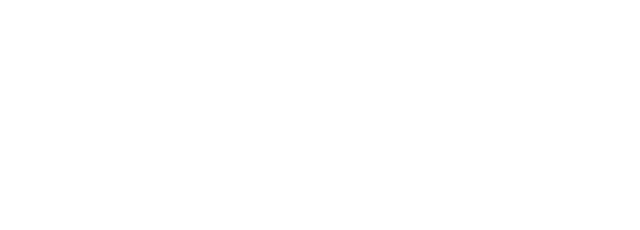
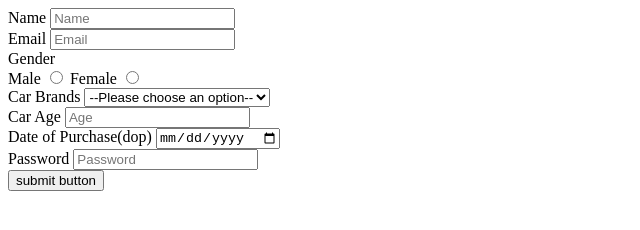
Before and after one commit to acciojob/car-insurance-form-TarunVanshkar, a website: page main.html in a window 1280 px wide. Shown: the whole page, without its empty margins (0-640 px from the left). Drawn offline with Linux system fonts and the light colour scheme.

Commit message:
created a submission

```diff
--- a/main.html
+++ b/main.html
@@ -11,6 +11,47 @@
     <script type="text/javascript" src="./script.js">
 </script>
 
+	<form method="post">
+		<div>
+			<label for="name">Name </label>
+			<input type="text" required placeholder="Name" id="name">
+		</div>
+		<div>
+			<label for="email">Email </label>
+			<input type="email" required placeholder="Email" id="email">
+		</div>
+		<div>
+			<div>Gender</div>
+			<label for="#gender_m">Male </label>
+			<input type="radio" required id="#gender_m" name="gender">
+			<label for="gender_f">Female </label>
+			<input type="radio" required id="gender_f" name="gender">
+		</div>
+		<div>
+			<label for="cars">Car Brands</label>
+			<select id="cars">
+				<option value="">--Please choose an option--</option>
+				<option value="1">BMW</option>
+				<option value="2">Audi</option>
+				<option value="3">Mercedez</option>
+			</select>
+		</div>
+		<div>
+			<label for="carage">Car Age</label>
+			<input type="number" required id="carage" placeholder="Age">
+		</div>
+		<div>
+			<label for="dop">Date of Purchase(dop)</label>
+			<input type="date" required id="dop">
+		</div>
+		<div>
+			<label for="password">Password</label>
+			<input type="password" id="password" required placeholder="Password">
+		</div>
+		<div>
+			<button type="submit">submit button</button>
+		</div>
+	</form>
 </body>
 
 </html>
```
